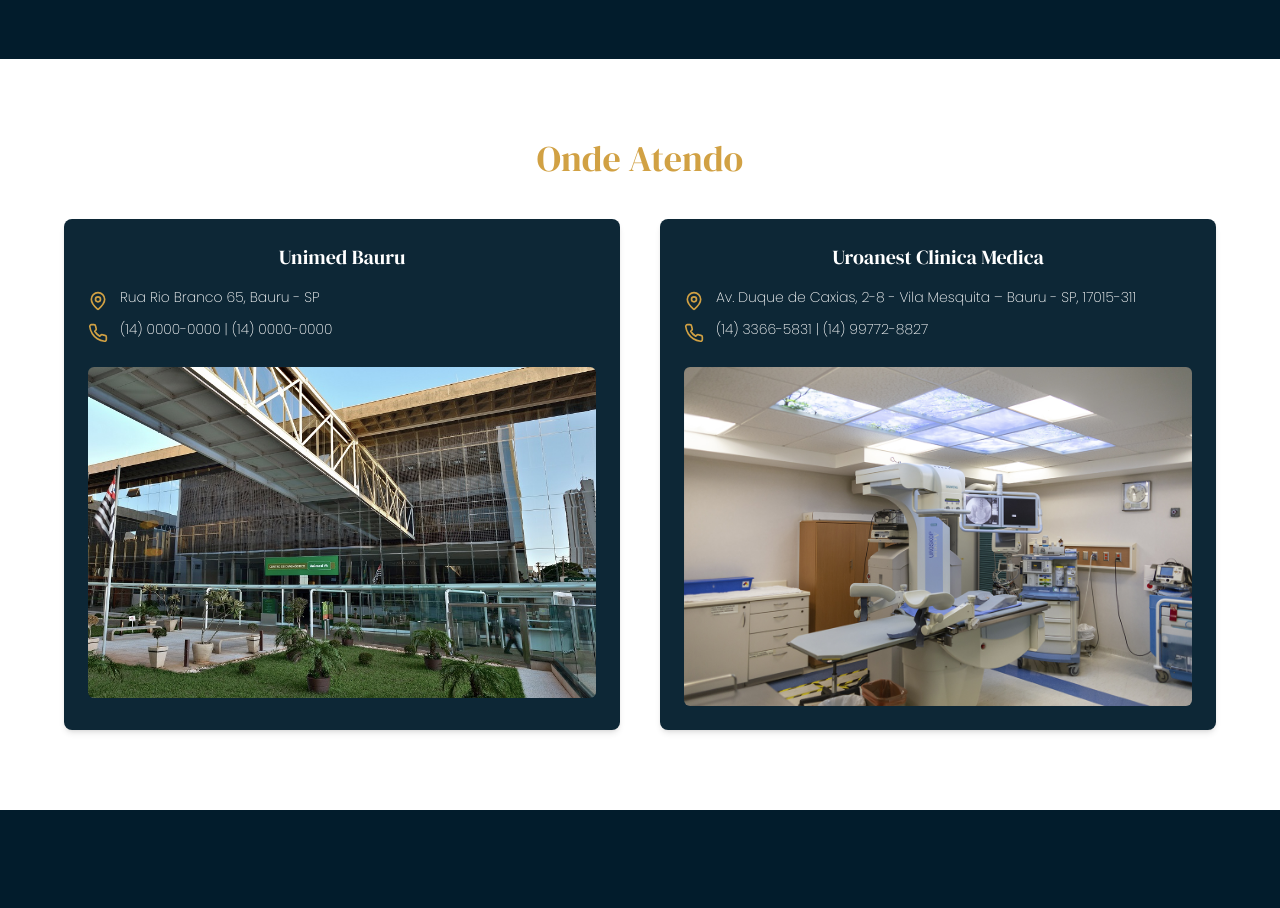
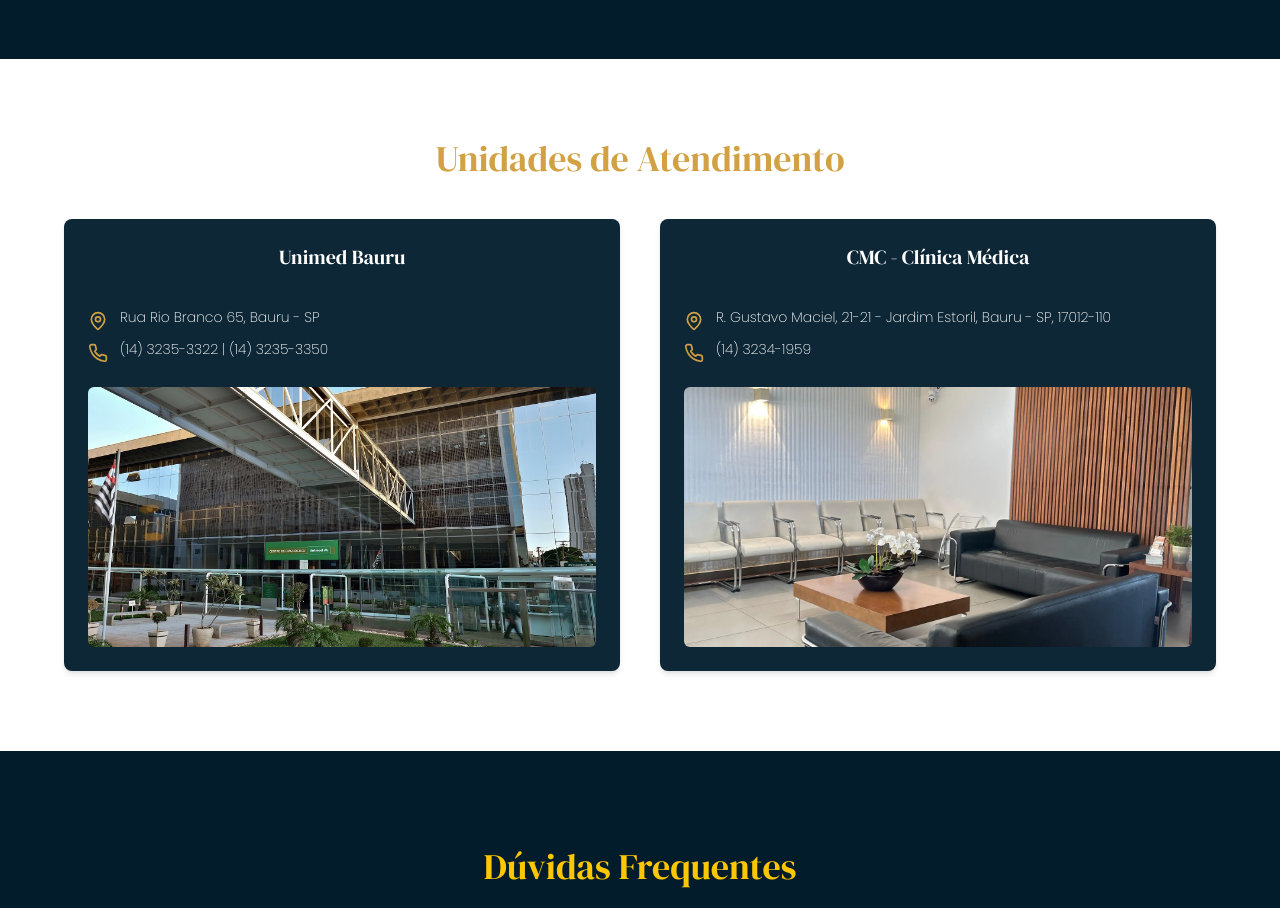
Before and after one commit to PauloSantangelo/dr-pedro-pajolli, a Next.js app: page / in a window 1280 px wide. Shown: the part 3100-4008 px from the top of the page. Built offline with nearby package versions, Linux system fonts and the light colour scheme.

Commit message:
commit inicial do projeto Next.js

```diff
--- a/src/components/sections/ContatoSection.tsx
+++ b/src/components/sections/ContatoSection.tsx
@@ -8,13 +8,14 @@
     <section id="contato" className="bg-white text-[#021C2C] py-20 px-6 md:px-0">
       <div className="max-w-6xl mx-auto">
         <h2 className="text-center text-3xl md:text-4xl font-[var(--font-title)] text-[#d1a144] mb-10">
-          Onde Atendo
+          Unidades de Atendimento
         </h2>
 
         <div className="grid md:grid-cols-2 gap-10">
           {/* Local 1 */}
-          <div className="bg-[#0d2736] text-white p-6 rounded-lg shadow-md">
-            <h3 className="text-xl font-semibold font-[var(--font-title)] mb-4 text-center">
+          <div className="bg-[#0d2736] text-white p-6 rounded-lg shadow-md flex flex-col justify-between">
+            <div>
+              <h3 className="text-xl font-semibold font-[var(--font-title)] mb-4 text-center min-h-[3rem]">
                 Unimed Bauru
               </h3>
               <div className="flex items-start gap-3 mb-2">
@@ -26,8 +27,9 @@
               <div className="flex items-start gap-3">
                 <LuPhone size={20} className="text-[#d1a144] mt-1" />
                 <p className="text-sm font-[var(--font-body)] font-extralight">
-                (14) 0000-0000 | (14) 0000-0000
+                  (14) 3235-3322 | (14) 3235-3350
                 </p>
+              </div>
             </div>
             <div className="mt-6">
               <Image
@@ -35,35 +37,37 @@
                 alt="Unimed Bauru"
                 width={600}
                 height={400}
-                className="rounded-md w-full object-cover"
+                className="rounded-md w-full h-[260px] object-cover"
               />
             </div>
           </div>
 
           {/* Local 2 */}
-          <div className="bg-[#0d2736] text-white p-6 rounded-lg shadow-md">
-            <h3 className="text-xl font-semibold font-[var(--font-title)] mb-4 text-center">
-              Uroanest Clinica Medica
+          <div className="bg-[#0d2736] text-white p-6 rounded-lg shadow-md flex flex-col justify-between">
+            <div>
+              <h3 className="text-xl font-semibold font-[var(--font-title)] mb-4 text-center min-h-[3rem]">
+                CMC - Clínica Médica
               </h3>
               <div className="flex items-start gap-3 mb-2">
                 <LuMapPin size={20} className="text-[#d1a144] mt-1" />
                 <p className="text-sm font-[var(--font-body)] font-extralight">
-                Av. Duque de Caxias, 2-8 - Vila Mesquita – Bauru - SP, 17015-311
+                  R. Gustavo Maciel, 21-21 - Jardim Estoril, Bauru - SP, 17012-110
                 </p>
               </div>
               <div className="flex items-start gap-3">
                 <LuPhone size={20} className="text-[#d1a144] mt-1" />
                 <p className="text-sm font-[var(--font-body)] font-extralight">
-                (14) 3366-5831 | (14) 99772-8827
+                  (14) 3234-1959
                 </p>
+              </div>
             </div>
             <div className="mt-6">
               <Image
-                src="/imagens/uro.jpg"
-                alt="Uroanest Clinica Medica"
+                src="/imagens/uro.webp"
+                alt="Clínica Médica"
                 width={600}
                 height={400}
-                className="rounded-md w-full object-cover"
+                className="rounded-md w-full h-[260px] object-cover"
               />
             </div>
           </div>
--- a/src/components/sections/HeroSection.tsx
+++ b/src/components/sections/HeroSection.tsx
@@ -36,7 +36,7 @@
 
           <div className="flex justify-center lg:justify-start">
             <a
-              href="#agendar"
+              href="https://wa.me/5514999053626"
               className="inline-flex items-center gap-2 px-6 py-3 rounded bg-[#d9a84e] text-black font-[var(--font-body)] font-medium text-sm shadow hover:bg-[#c99942] transition mt-2"
             >
               <LuCalendarClock size={20} />
--- a/src/components/sections/SobreSection.tsx
+++ b/src/components/sections/SobreSection.tsx
@@ -73,7 +73,7 @@
           </p>
 
           <a
-            href="#agendar"
+            href="https://wa.me/5514999053626"
             className="mt-4 inline-flex items-center gap-2 px-6 py-3 rounded bg-[#d9a84e] text-black font-[var(--font-body)] font-medium text-sm shadow hover:bg-[#c99942] transition w-fit"
           >
             <LuCalendarClock size={18} />
```
Also changed, not shown: public/imagens/uro.jpg (deleted), public/imagens/uro.webp (added). Lines whose indentation alone changed are shown as unchanged.
